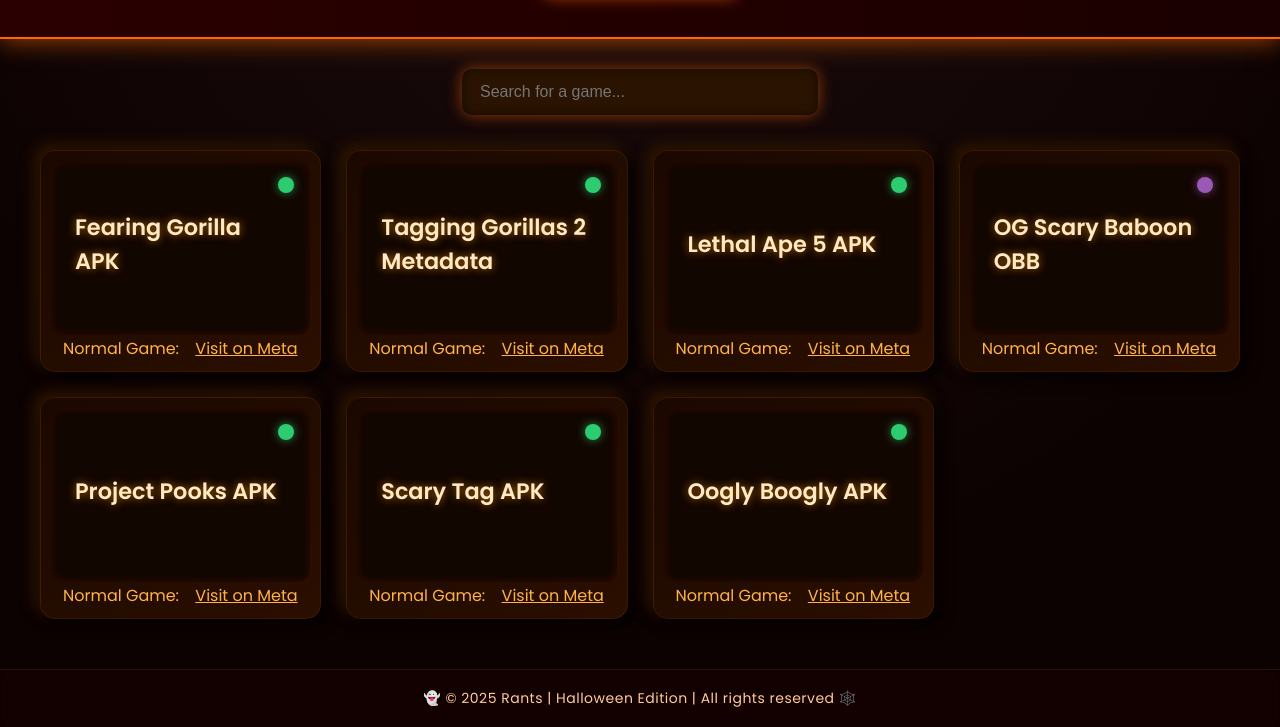
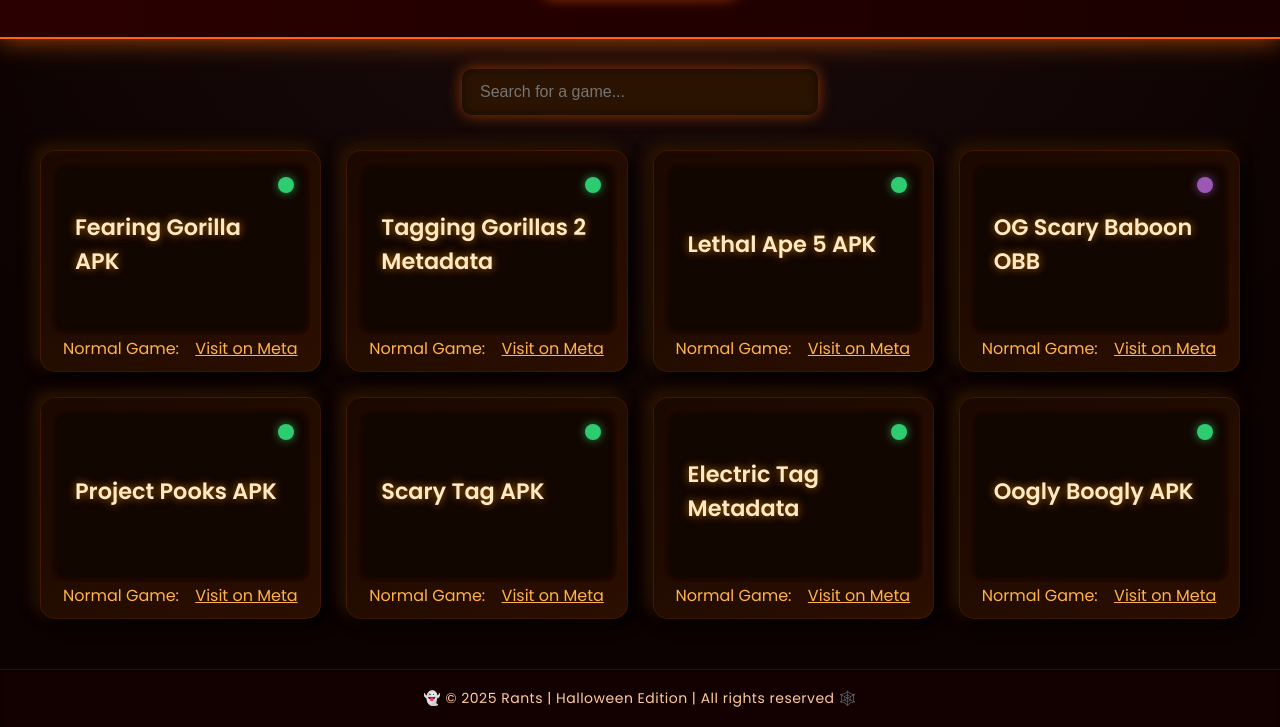
Before and after one commit to rantsszi/rants-mods, a plain HTML site: page index.html in a window 1280 px wide. Shown: the part 175-902 px from the top of the page. Drawn offline with Linux system fonts and the light colour scheme.

Commit message:
Update index.html

```diff
--- a/index.html
+++ b/index.html
@@ -303,6 +303,18 @@
       </a>
     </div>
 
+    <div class="platform">
+      <a href="https://gofile.io/d/WQWtLP" class="game-link" target="_blank" rel="noopener noreferrer">
+        <div class="game-card">
+          <div class="status-circle green"></div>
+          <div class="game-title">Electric Tag Metadata</div>
+        </div>
+      </a>
+      <span class="game-status">Normal Game:</span>
+      <a href="https://www.meta.com/en-gb/experiences/electric-tag/9725609387564430/" target="_blank" rel="noopener noreferrer" class="game-status">
+        Visit on Meta
+      </a>
+    </div>
 
     <div class="platform">
       <a href="https://gofile.io/d/iXLrDb" class="game-link" target="_blank" rel="noopener noreferrer">
```
